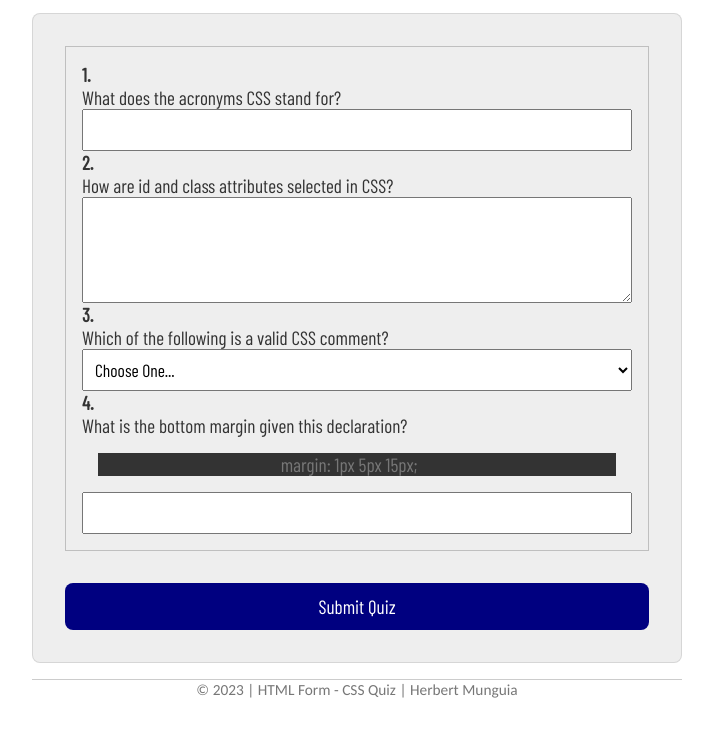
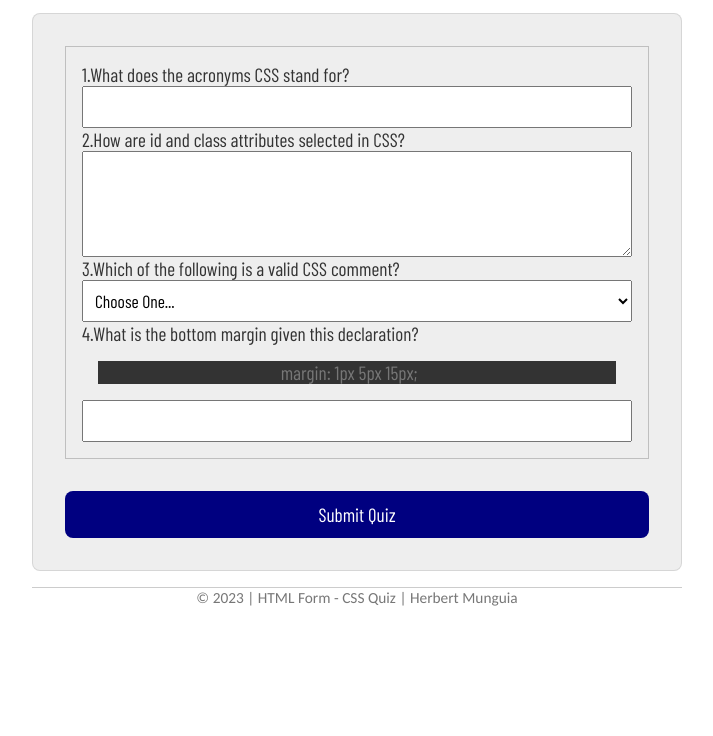
Before and after one commit to hemunguia/WDD130, a plain HTML site: page quiz.html in a window 1280 px wide. Shown: the part 54-790 px from the top of the page, without its empty margins (283-996 px from the left). Drawn offline with nearby package versions, Linux system fonts and the light colour scheme.

Commit message:
quiz chgallenge

```diff
--- a/quiz.html
+++ b/quiz.html
@@ -17,17 +17,17 @@
         <form>
             <fieldset>
                 <div class="form-item">
-                    <label for="q1"><h4>1.</h4>What does the acronyms CSS stand for?</label>
+                    <label for="q1">1.What does the acronyms CSS stand for?</label>
                     <input type="text" id="q1" name="q1">
                 </div>
 
                 <div class="form-item">
-                    <label for="q2"><h4>2.</h4>How are id and class attributes selected in CSS?</label>
+                    <label for="q2">2.How are id and class attributes selected in CSS?</label>
                     <textarea id="q2" name="q2" rows="4"></textarea>
                 </div>
 
                 <div class="form-item">
-                    <label for="q3"><h4>3.</h4>Which of the following is a valid CSS comment?</label>
+                    <label for="q3">3.Which of the following is a valid CSS comment?</label>
                     <select id="q3" name="q3">
                         <option value="">Choose One...</option>
                         <option value="a1">--</option>
@@ -37,7 +37,7 @@
                 </div>
 
                 <div class="form-item">
-                    <label for="q4"><h4>4.</h4>What is the bottom margin given this declaration?</label>
+                    <label for="q4">4.What is the bottom margin given this declaration?</label>
                     <label class="q4">margin: 1px 5px 15px;</label>
                     <input type="number" id="q4" name="q4">
                 </div>
```
